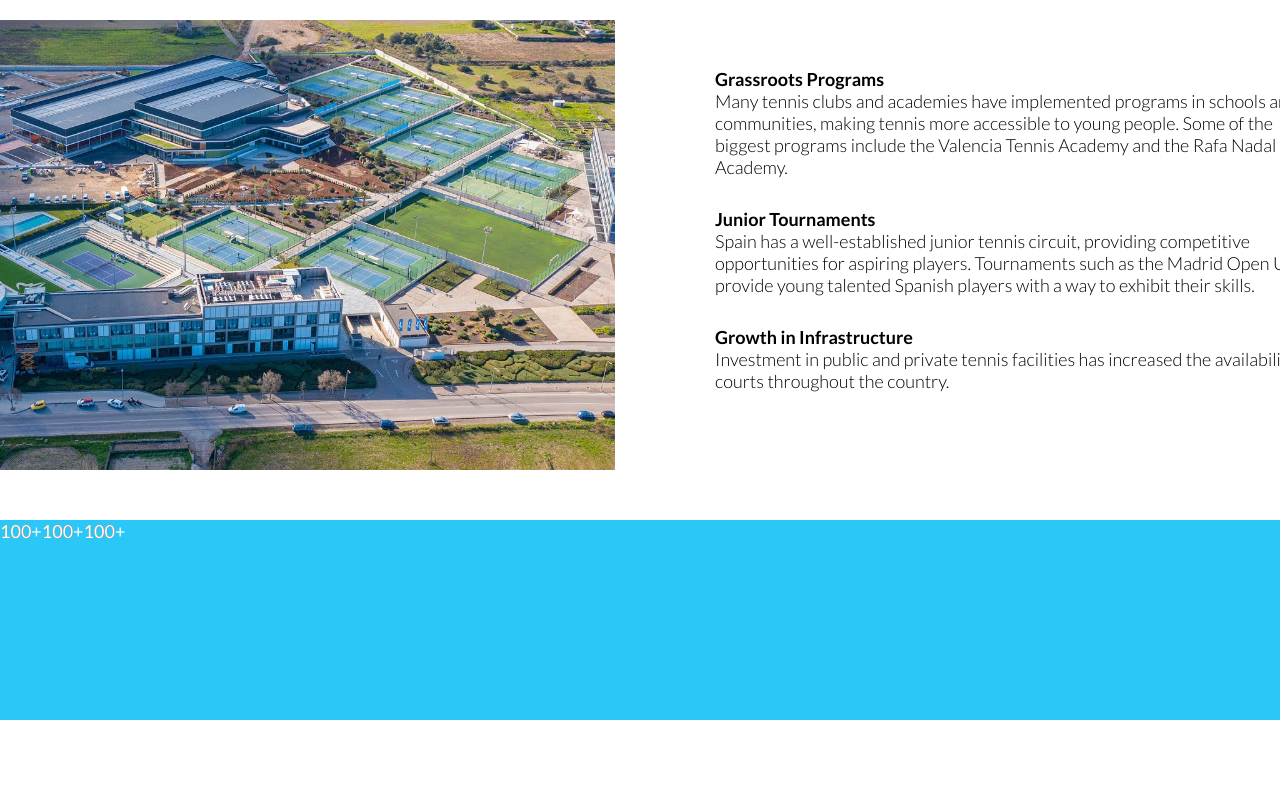
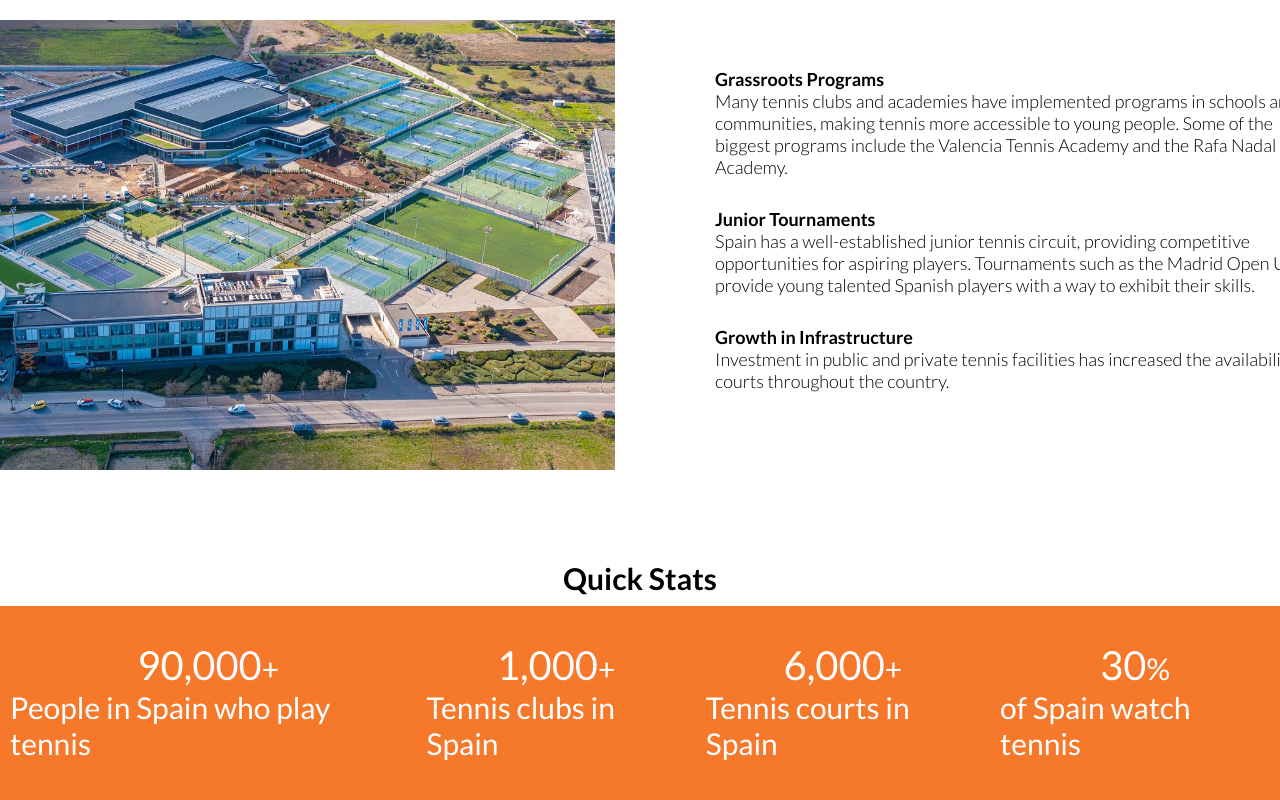
Before and after one commit to samarth212/Spanish-Enthusiasm-Project, a React (Vite) app in the folder SpainTennis/: page / in a window 1280 px wide. Shown: the part 4948-5748 px from the top of the page. Before the commit the page ends 5668 px from the top, so only its background shows below. Built offline with nearby package versions, Linux system fonts and the light colour scheme.

Commit message:
section 3

```diff
--- a/SpainTennis/src/Counter.jsx
+++ b/SpainTennis/src/Counter.jsx
@@ -4,13 +4,12 @@ import { useInView } from 'react-intersection-observer';
 
 const Counter = ({ start, end, duration, unit}) => {
     const { ref, inView } = useInView({
-        triggerOnce: true,
         threshold: 0.1,
     });
 
     return (
         <div ref={ref}>
-            {inView && <CountUp start={start} end={end} duration={duration} style={{color:"white"}}/>}{unit}
+            {inView && <CountUp start={start} end={end} duration={duration} style={{color:"white", fontSize:"40px", margin:"0"}}/>}{unit}
         </div>
     );
 };
--- a/SpainTennis/src/Rise.jsx
+++ b/SpainTennis/src/Rise.jsx
@@ -30,11 +30,25 @@ const Rise = () => {
 
 
             </div>
+            <p style={{fontWeight:"700", fontSize:"30px"}}>Quick Stats</p>
+            <div className="counter">
+                <div style={{display:"flex", flexDirection:"column", alignItems:"center", marginLeft:"10px", marginRight:"10px"}}>
+                    <Counter start={0} end={90000} duration={2.5} unit="+"/>
+                    <p style={{fontWeight:"500", marginTop:"0"}}>People in Spain who play tennis</p>
+                </div>
+                <div style={{display:"flex", flexDirection:"column", alignItems:"center", marginLeft:"10px", marginRight:"10px"}}>
+                    <Counter start={0} end={1000} duration={2.5} unit="+"/>
+                    <p style={{fontWeight:"500", marginTop:"0"}}>Tennis clubs in Spain</p>
+                </div>
+                <div style={{display:"flex", flexDirection:"column", alignItems:"center", marginLeft:"10px", marginRight:"10px"}}>
+                    <Counter start={0} end={6000} duration={2.5} unit="+"/>
+                    <p style={{fontWeight:"500", marginTop:"0"}}>Tennis courts in Spain</p>
+                </div>
+                <div style={{display:"flex", flexDirection:"column", alignItems:"center", marginLeft:"10px", marginRight:"10px"}}>
+                    <Counter start={0} end={30} duration={2.5} unit="%"/>
+                    <p style={{fontWeight:"500", marginTop:"0"}}>of Spain watch tennis</p>
+                </div>
 
-            <div className="counter">
-                <Counter start={0} end={100} duration={2.5} unit="+"/>
-                <Counter start={0} end={100} duration={2.5} unit="+"/>
-                <Counter start={0} end={100} duration={2.5} unit="+"/>
             </div>
 
 
--- a/SpainTennis/src/rise.css
+++ b/SpainTennis/src/rise.css
@@ -23,8 +23,11 @@
 
 .counter{
     display: flex;
+    align-items: center;
+    justify-content: center;
     width: 100%;
     height: 200px;
-    background-color: rgb(43, 199, 246);
+    background-color: rgb(246, 121, 43);
     color: white !important;
+    font-size: 30px;
 }
```
